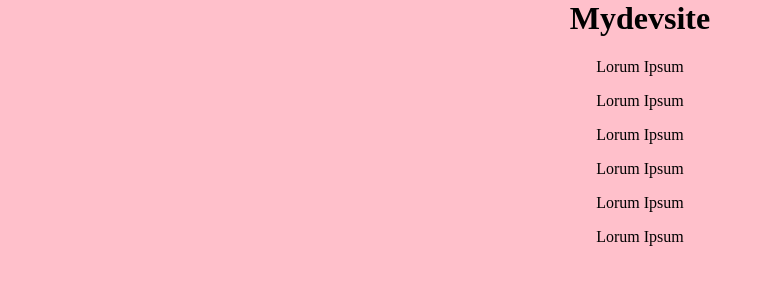
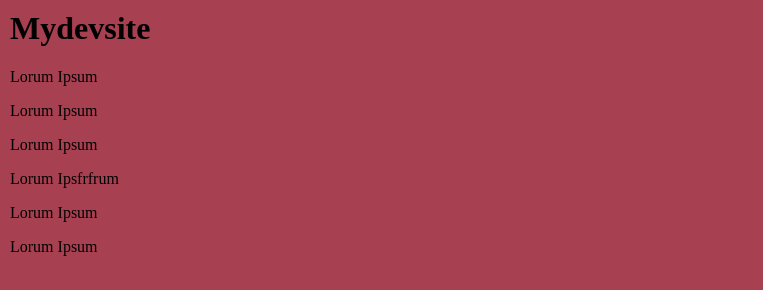
Before and after one commit to flightcoda/mydevsite, a plain HTML site: page index.html in a window 1280 px wide. Shown: the whole page, without its empty margins (0-763 px from the left). Drawn offline with Linux system fonts and the light colour scheme.

Commit message:
small chances
just a few small changes.

```diff
--- a/index.html
+++ b/index.html
@@ -4,14 +4,14 @@
     <meta http-equiv="X-UA-Compatible" content="IE=edge">
     <meta name="viewport" content="width=device-width, initial-scale=1.0">
     <link rel="stylesheet" href="styles.css">
-    <title>Document</title>
+    <title>My Development Site</title>
 </head>
 <body>
     <h1>Mydevsite</h1>
     <p>Lorum Ipsum</p>
     <p>Lorum Ipsum</p>
     <p>Lorum Ipsum</p>
-    <p>Lorum Ipsum</p>
+    <p>Lorum Ipsfrfrum</p>
     <p>Lorum Ipsum</p>
     <p>Lorum Ipsum</p>
 </body>
--- a/styles.css
+++ b/styles.css
@@ -1,5 +1,5 @@
 body {
-    margin: 0;
-    background: pink;
-    text-align: center;
+    margin: 10;
+    background: rgb(167, 64, 81);
+    text-align: left;
 }
```
Also changed, not shown: 1 other file.
